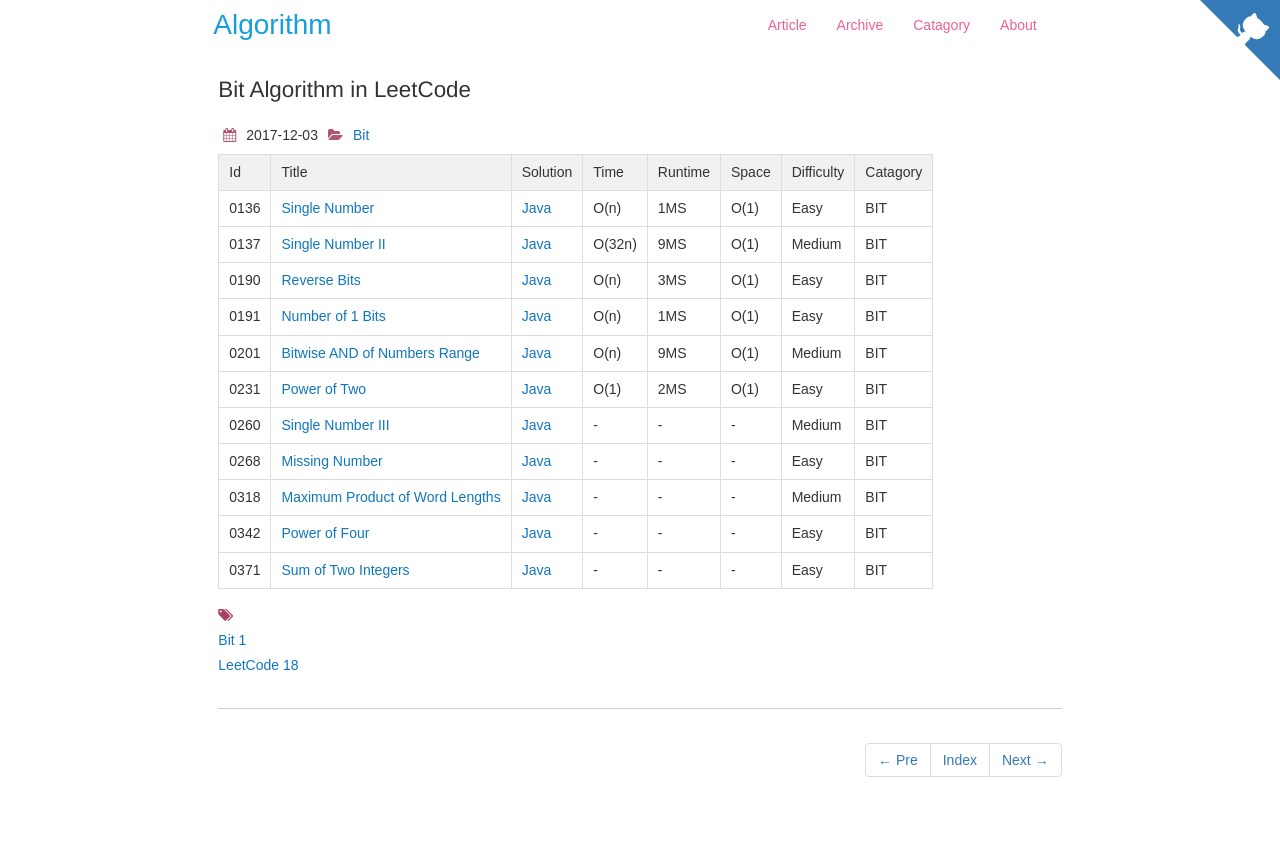
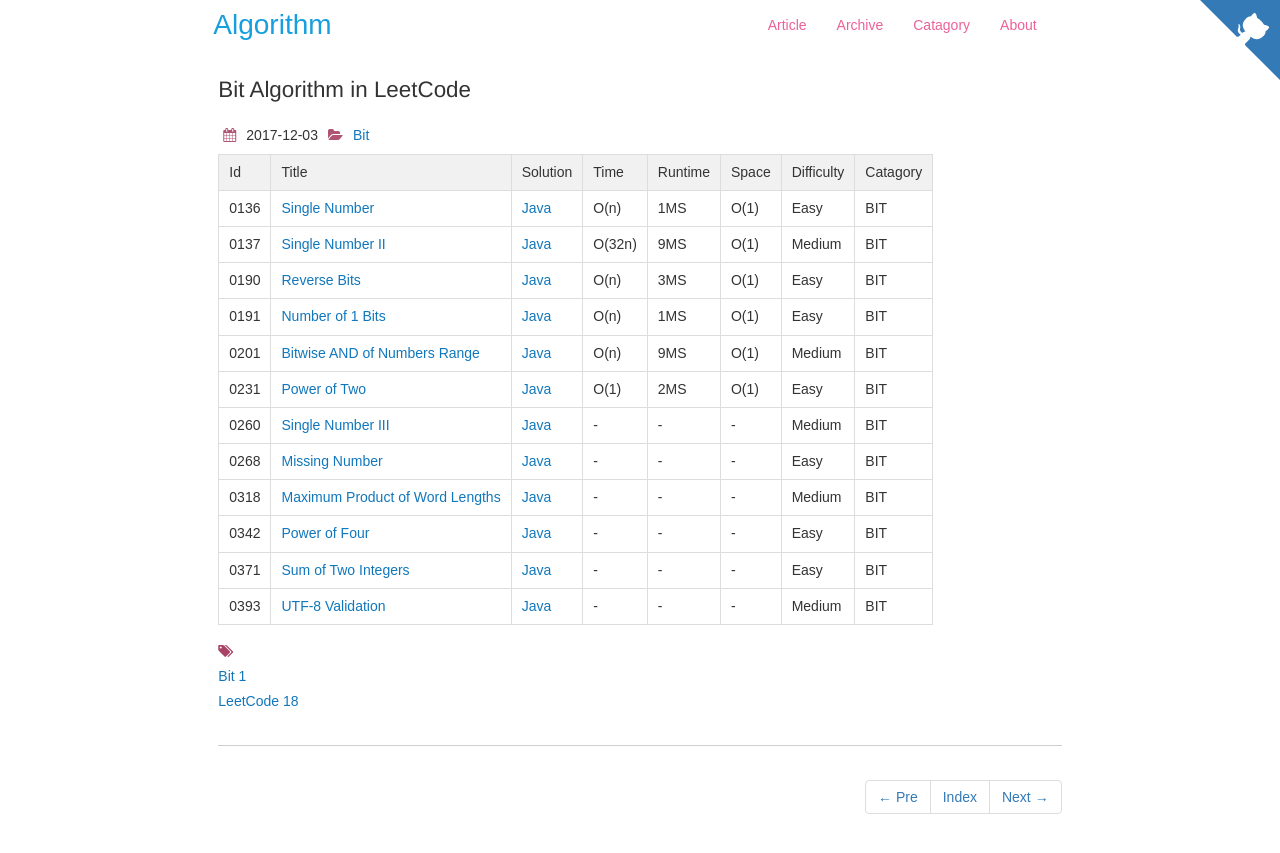
Before and after one commit to dunso/algorithm, a Jekyll site: the page built from docs/_posts/2017-12-03-Bit.md, in a window 1280 px wide. Shown: the top 853 px of the page. Built offline with Jekyll 4.4.1, drawn with Linux system fonts in a browser that asks for light colours; nearby versions of some CDN libraries.

Commit message:
Add index of LeetCode0393.java to docs

```diff
--- a/docs/_posts/2017-12-03-Bit.md
+++ b/docs/_posts/2017-12-03-Bit.md
@@ -23,3 +23,4 @@
 |0318|[Maximum Product of Word Lengths](https://leetcode.com/problems/maximum-product-of-word-lengths/) | [Java](https://e.srl/leetcode-318/)  |-|-|-| Medium |BIT|
 |0342|[Power of Four](https://leetcode.com/problems/power-of-four/) | [Java](https://e.srl/leetcode-342/)  |-|-|-| Easy |BIT|
 |0371|[Sum of Two Integers](https://leetcode.com/problems/sum-of-two-integers/) | [Java](https://e.srl/leetcode-371/)  |-|-|-| Easy |BIT|
+|0393|[UTF-8 Validation](https://leetcode.com/problems/utf-8-validation/) | [Java](https://e.srl/leetcode-393/)  |-|-|-|  Medium |BIT|
```
